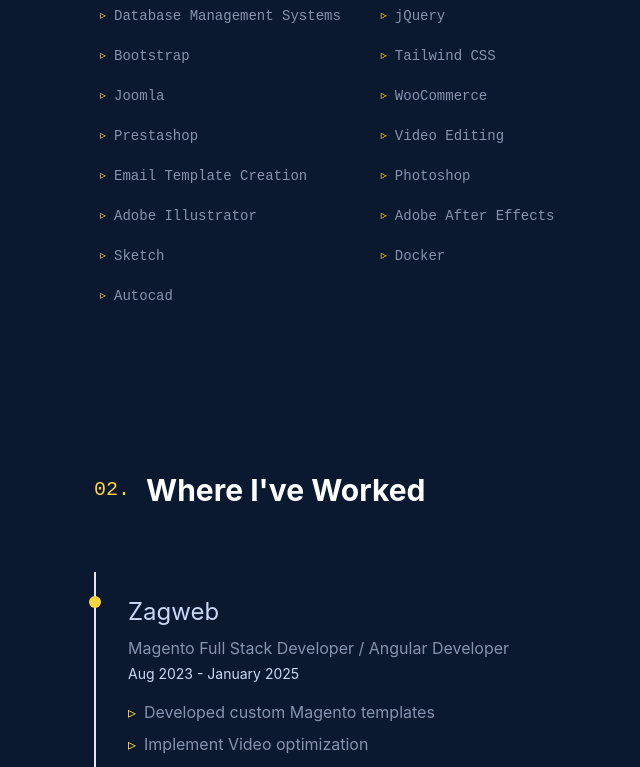
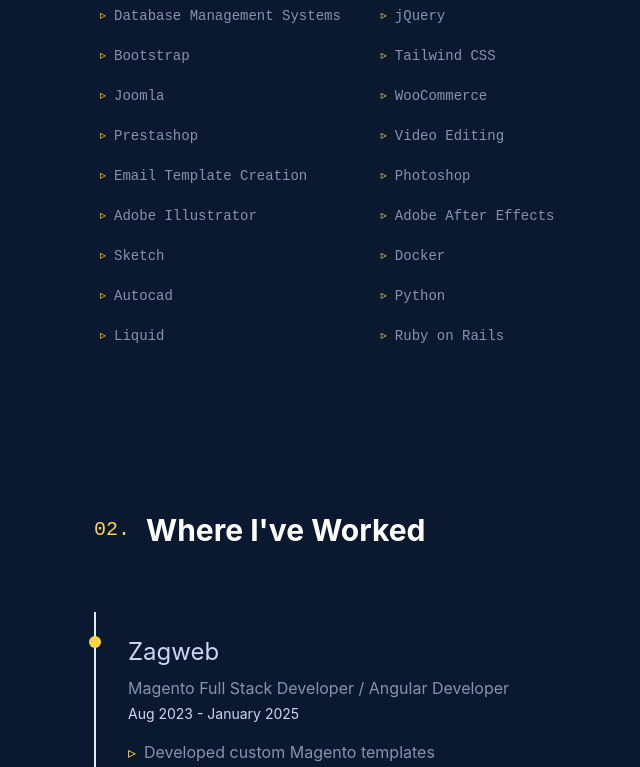
Before and after one commit to heneral/portfolio, a React (Create React App) app: page / in a window 1280 px wide. Shown: the part 1356-2123 px from the top of the page, without its empty margins (74-714 px from the left). Built offline with nearby package versions, Linux system fonts and the light colour scheme.

Commit message:
update about section v3

```diff
--- a/src/sections/About.jsx
+++ b/src/sections/About.jsx
@@ -40,7 +40,10 @@
               'Adobe After Effects',
               'Sketch',
               'Docker',
-              'Autocad'
+              'Autocad',
+              'Python',
+              'Liquid',
+              'Ruby on Rails'
             ].map((tech) => (
               <li
                 key={tech}
```
